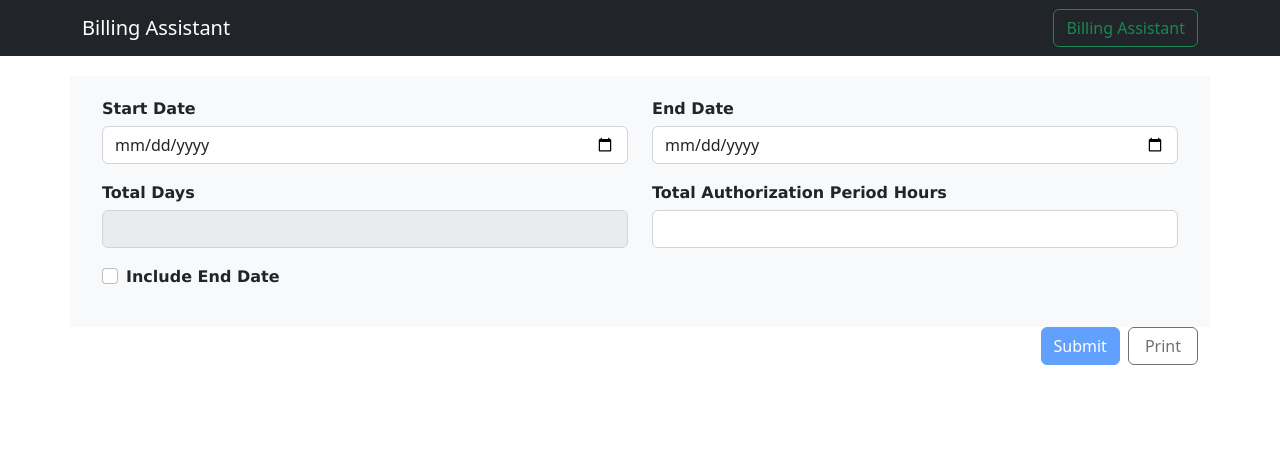
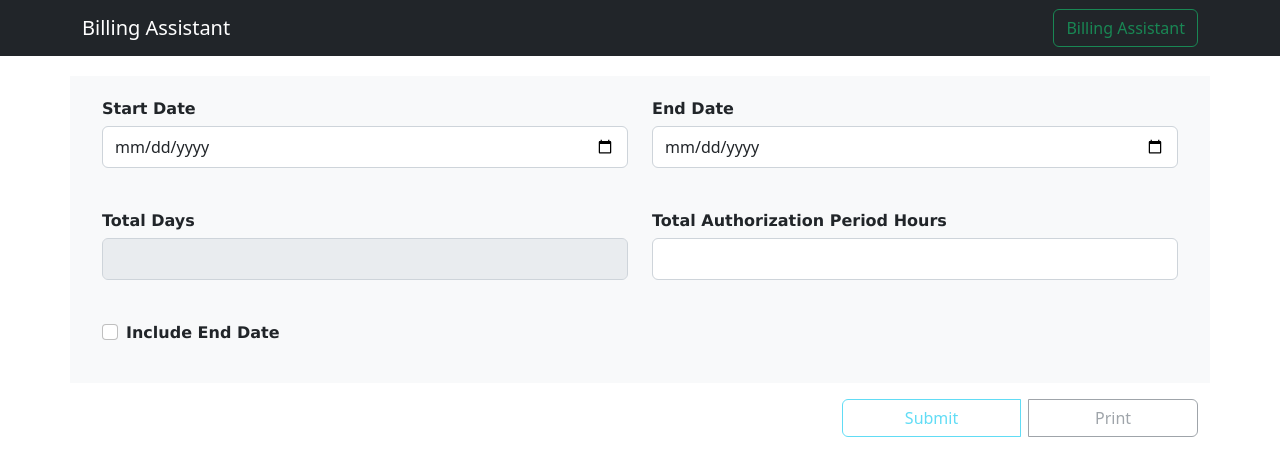
Before and after one commit to Abdallah-LionHeart/HHA-Reporting, an Angular app: page /calculator in a window 1280 px wide. Shown: the top 476 px of the page. Built offline with nearby package versions, Linux system fonts and the light colour scheme.

Commit message:
Update calculator.component.html
added layout for the calculator

```diff
--- a/src/app/calculator/calculator.component.html
+++ b/src/app/calculator/calculator.component.html
@@ -33,23 +33,23 @@
         <div class="form-row row bg-light p-20 mb-20" style="margin-top: 20px; padding: 20px;">
             <div class="col-md-6 mb-3">
                 <label for="start-date" class="labelPosition">Start Date</label>
-                <input type="date" id="start-date" formControlName="startDate" class="form-control">
+                <input type="date" id="start-date" formControlName="startDate" class="form-control py-2">
             </div>
             <div class="col-md-6 mb-3">
                 <label for="end-date" class="labelPosition">End Date</label>
-                <input type="date" id="end-date" name="endDate" formControlName="endDate" class="form-control">
+                <input type="date" id="end-date" name="endDate" formControlName="endDate" class="form-control py-2">
             </div>
-            <div class="col-md-6 mb-3">
+            <div class="col-md-6 mb-3 mt-4">
                 <label for="totalDays" class="labelPosition">Total Days</label>
-                <input type="text" id="totalDays" class="form-control" name="totalDays" formControlName="totalDays">
+                <input type="text" id="totalDays" class="form-control py-2" name="totalDays" formControlName="totalDays">
             </div>
-            <div class="col-md-6 mb-3">
+            <div class="col-md-6 mb-3 mt-4">
                 <label for="hours-input" class="labelPosition">Total Authorization Period Hours</label>
                 <input type="number" id="hours-input" name="hoursInput" formControlName="workingHours"
-                    class="form-control">
+                    class="form-control py-2">
             </div>
 
-            <div class="col-md-6 mb-3">
+            <div class="col-md-6 mb-3 mt-4">
                 <div class="form-check">
                     <input class="form-check-input" type="checkbox" value="" id="flexCheckDefault"
                         formControlName="includeEndDate">
@@ -65,10 +65,10 @@
 
         <div class="row justify-content-end">
 
-            <div class="col-12 mb-3 d-flex justify-content-end">
-                <button type="button" class="btn btn-primary me-2" (click)="calculate()"
+            <div class="col-4 mb-3 d-flex justify-content-end btn-group mt-3">
+                <button type="button" class="btn btn-outline-info me-2" (click)="calculate()"
                     [disabled]="form.invalid">Submit</button>
-                <button type=button class="btn btn-outline ps-3 pe-3" name=print value="Print"
+                <button type=button class="btn btn-outline-secondary ps-3 pe-3" name=print value="Print"
                     onClick="window.print()" [disabled]="!result">Print</button>
             </div>
 
@@ -76,24 +76,48 @@
         </div>
     </form>
 
-    <div class="row bg-dark-subtle " *ngIf="result" style="margin-top: 20px; padding: 20px;">
+    <div class="row resultInfo" *ngIf="result" style="margin-top: 20px; padding: 20px;">
         <div class="col-md-6 mt-20 p-20">
-            <p>From: <b>{{result.startDate | date}}</b></p>
-            <p>To: <b>{{result.endDate | date}}</b></p>
-            <hr class="my-2">
-            <h3>Result: {{result.days}} Days</h3>
-            <hr class="my-2">
-            <p *ngIf="result.hasWorkingHours">Per Day: <b>{{result.workingHoursPerDay | number: '1.0-1'}}</b> hours per day</p>
-            <p *ngIf="result.hasWorkingHours">Per Week: <b>{{result.workingHoursPerWeek | number: '1.0-1'}}</b> hours a week</p>
+            <h3 class="mt-2"><strong class="me-2">From :</strong> {{result.startDate | date}} <strong class="ms-4">To :</strong> {{result.endDate | date}} </h3>
+            <hr class="my-4">
+            <h1 class="daysresult">Result: {{result.days}} Days</h1>
+            <hr class="my-4" *ngIf="!result.hasWorkingHours">
+            <table *ngIf="result.hasWorkingHours" style="margin-top: 2.1rem;align-items:left">
+                <tr>
+                    <th>Hours per Day</th>
+                    <td>{{result.workingHoursPerDay | number: '1.0-1'}} hours</td>
+                </tr>
+                <tr>
+                    <th>Hours per Week</th>
+                    <td>{{result.workingHoursPerWeek | number: '1.0-1' }} hours</td>
+                </tr>
+            </table>
         </div>
 
         <div class="col-md-6 mt-20 p-20">
-            <h2>Alternative time units</h2>
-            <p>Weeks: {{result.weeks | number: '1.0-1'}}</p>
-            <p>Days: {{result.days | number: '1.0-1'}}</p>
-            <p>Hours: {{result.hours | number: '1.0-1'}}</p>
-            <p>Minutes: {{result.minutes | number: '1.0-1'}}</p>
-            <p>Seconds: {{result.seconds | number: '1.0-1'}}</p>
+            <h1>Alternative time units</h1>
+            <table>
+                <tr>
+                    <th>Total Week</th>
+                    <td>{{result.weeks | number: '1.0-1'}} weeks</td>
+                </tr>
+                <tr>
+                    <th>Total Days</th>
+                    <td>{{result.days | number: '1.0-1'}} days</td>
+                </tr>
+                <tr>
+                    <th>Total Hours</th>
+                    <td>{{result.hours | number: '1.0-1' }} hours</td>
+                </tr>
+                <tr>
+                    <th>Total Minutes</th>
+                    <td>{{result.minutes | number: '1.0-1' }} minutes</td>
+                </tr>
+                <tr>
+                    <th>Total Seconds</th>
+                    <td>{{result.seconds | number: '1.0-1' }} minutes</td>
+                </tr>
+            </table>
         </div>
     </div>
 </div>
```
